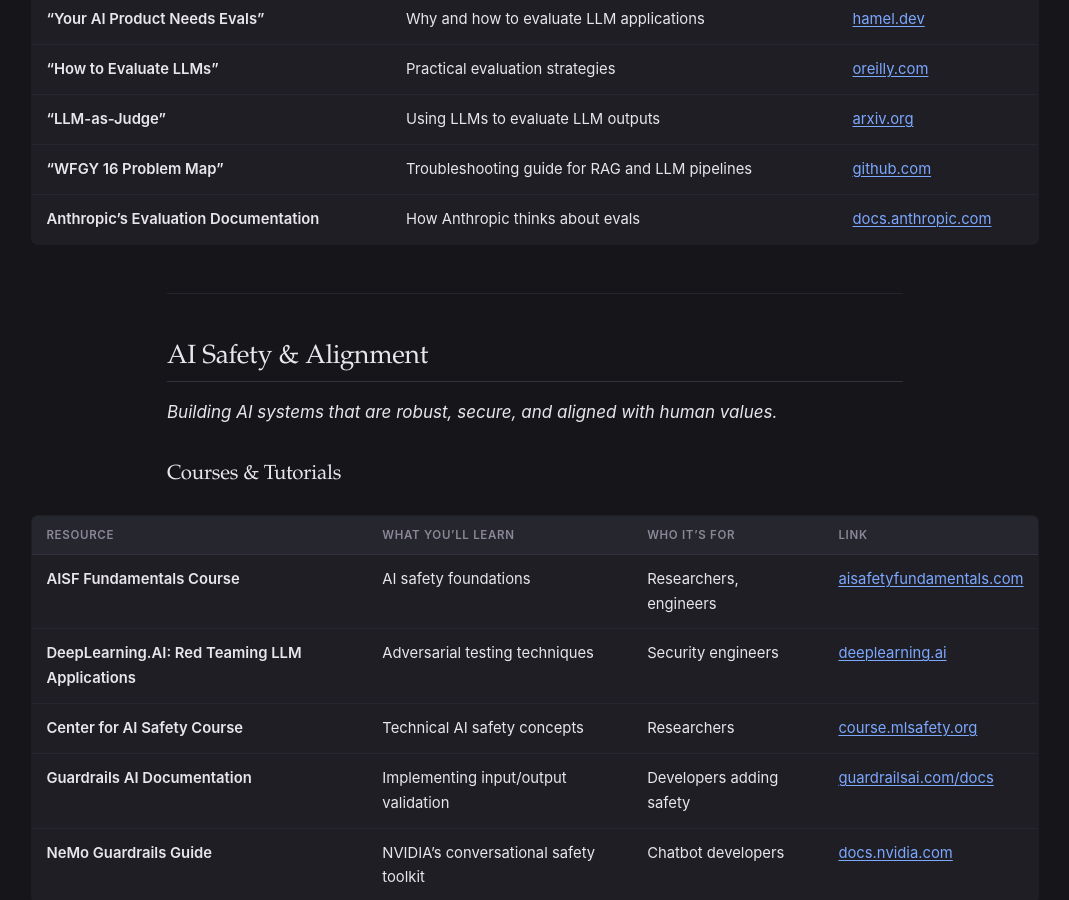
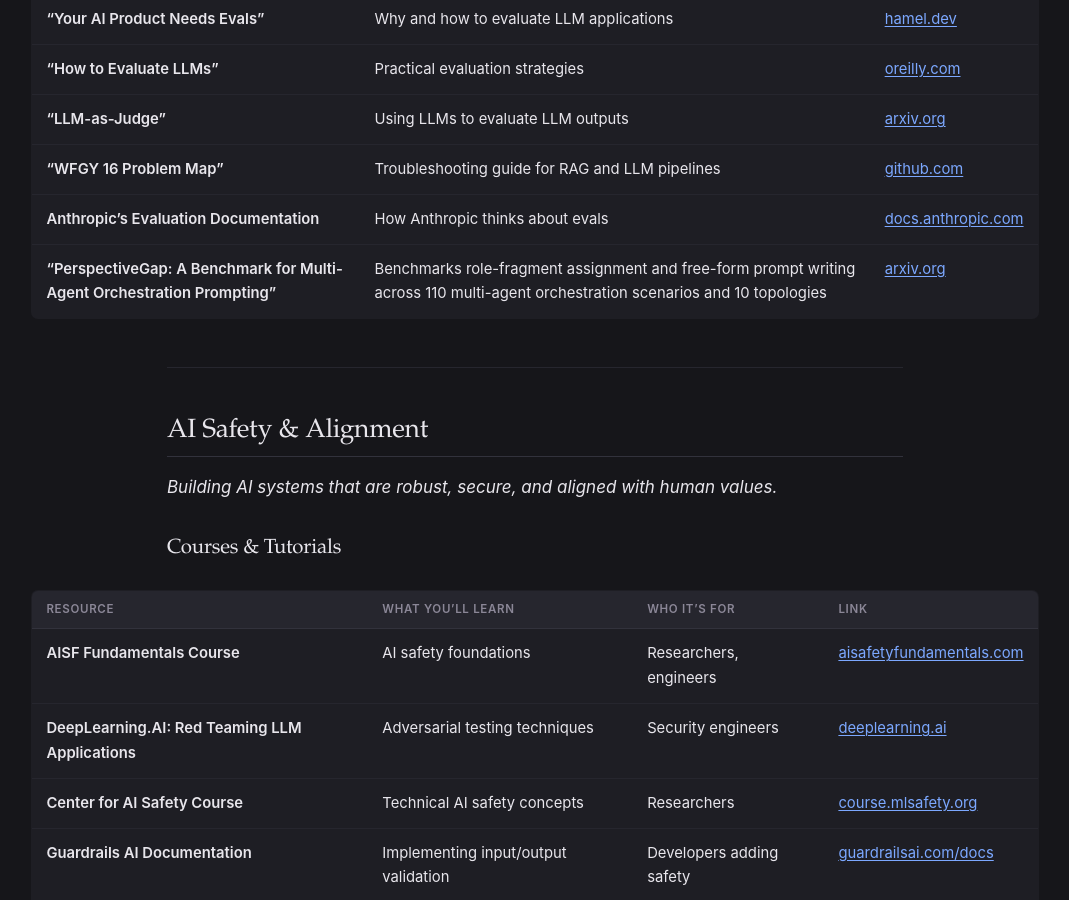
Before and after one commit to natnew/Awesome-Prompt-Engineering, a Jekyll site: the page built from Resources.md, in a window 1280 px wide and 900 px high, scrolled down 5803 px. Shown: the whole window, without its empty margins (105-1174 px from the left). Built offline with Jekyll 4.4.1, drawn with Linux system fonts in a browser that asks for light colours.

Commit message:
docs: add PerspectiveGap benchmark

```diff
--- a/Resources.md
+++ b/Resources.md
@@ -155,6 +155,7 @@
 | **"LLM-as-Judge"** | Using LLMs to evaluate LLM outputs | [arxiv.org](https://arxiv.org/abs/2306.05685) |
 | **"WFGY 16 Problem Map"** | Troubleshooting guide for RAG and LLM pipelines | [github.com](https://github.com/onestardao/WFGY/tree/main/ProblemMap/README.md) |
 | **Anthropic's Evaluation Documentation** | How Anthropic thinks about evals | [docs.anthropic.com](https://docs.anthropic.com/en/docs/build-with-claude/develop-tests) |
+| **"PerspectiveGap: A Benchmark for Multi-Agent Orchestration Prompting"** | Benchmarks role-fragment assignment and free-form prompt writing across 110 multi-agent orchestration scenarios and 10 topologies | [arxiv.org](https://arxiv.org/abs/2606.08878) |
 
 ---
 
```
